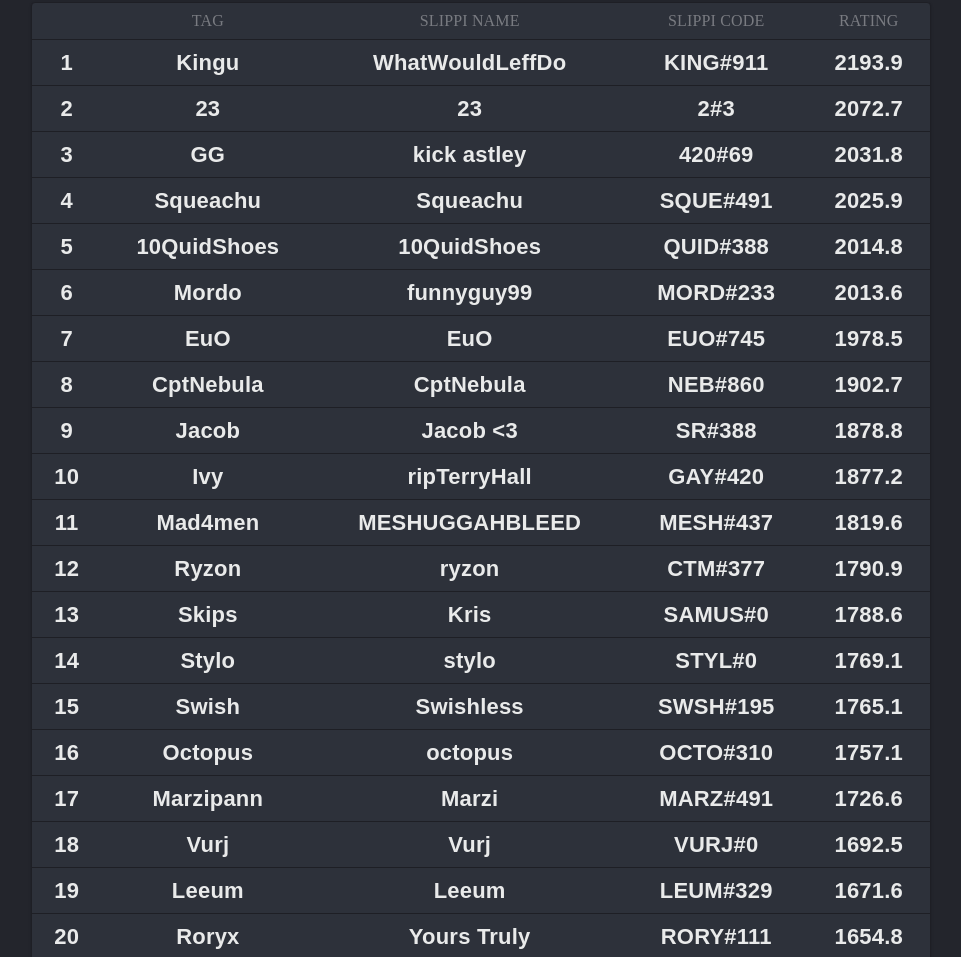
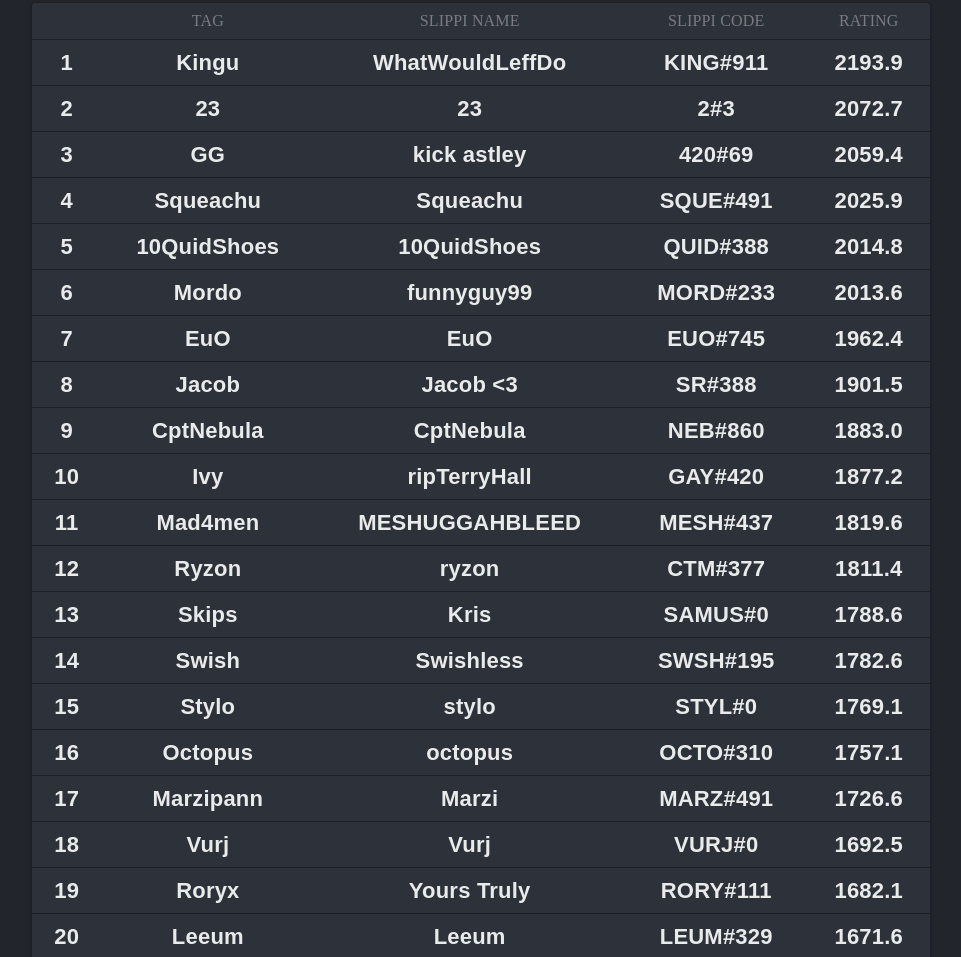
Before and after one commit to Melee-Leaderboards/UK, a plain HTML site: page index.html in a window 1280 px wide. Shown: the part 75-1032 px from the top of the page, without its empty margins (159-1120 px from the left). Drawn offline with Linux system fonts and the light colour scheme; a web font is replaced by a local one.

Commit message:
12/21/2022, 00:04:13

```diff
--- a/index.html
+++ b/index.html
@@ -64,7 +64,7 @@
                 <td class="td1"><p class="bodytext">GG</p></td>
                 <td class="td1"><p class="bodytext">kick astley</p></td>
                 <td class="td1"><p class="bodytext">420#69</p></td>
-                <td class="td1"><p class="bodytext">2031.8</p></td>
+                <td class="td1"><p class="bodytext">2059.4</p></td>
             </tr>
         </tbody>
 
@@ -104,27 +104,27 @@
                 <td class="td1"><p class="bodytext">EuO</p></td>
                 <td class="td1"><p class="bodytext">EuO</p></td>
                 <td class="td1"><p class="bodytext">EUO#745</p></td>
-                <td class="td1"><p class="bodytext">1978.5</p></td>
+                <td class="td1"><p class="bodytext">1962.4</p></td>
             </tr>
         </tbody>
 
         <tbody class="tbody1" style="position: relative;">
             <tr class="tr1">
                 <td class="td1"><p class="bodytext">8</p></td>
-                <td class="td1"><p class="bodytext">CptNebula</p></td>
-                <td class="td1"><p class="bodytext">CptNebula</p></td>
-                <td class="td1"><p class="bodytext">NEB#860</p></td>
-                <td class="td1"><p class="bodytext">1902.7</p></td>
+                <td class="td1"><p class="bodytext">Jacob</p></td>
+                <td class="td1"><p class="bodytext">Jacob &lt;3</p></td>
+                <td class="td1"><p class="bodytext">SR#388</p></td>
+                <td class="td1"><p class="bodytext">1901.5</p></td>
             </tr>
         </tbody>
 
         <tbody class="tbody1" style="position: relative;">
             <tr class="tr1">
                 <td class="td1"><p class="bodytext">9</p></td>
-                <td class="td1"><p class="bodytext">Jacob</p></td>
-                <td class="td1"><p class="bodytext">Jacob &lt;3</p></td>
-                <td class="td1"><p class="bodytext">SR#388</p></td>
-                <td class="td1"><p class="bodytext">1878.8</p></td>
+                <td class="td1"><p class="bodytext">CptNebula</p></td>
+                <td class="td1"><p class="bodytext">CptNebula</p></td>
+                <td class="td1"><p class="bodytext">NEB#860</p></td>
+                <td class="td1"><p class="bodytext">1883.0</p></td>
             </tr>
         </tbody>
 
@@ -154,7 +154,7 @@
                 <td class="td1"><p class="bodytext">Ryzon</p></td>
                 <td class="td1"><p class="bodytext">ryzon</p></td>
                 <td class="td1"><p class="bodytext">CTM#377</p></td>
-                <td class="td1"><p class="bodytext">1790.9</p></td>
+                <td class="td1"><p class="bodytext">1811.4</p></td>
             </tr>
         </tbody>
 
@@ -171,20 +171,20 @@
         <tbody class="tbody1" style="position: relative;">
             <tr class="tr1">
                 <td class="td1"><p class="bodytext">14</p></td>
-                <td class="td1"><p class="bodytext">Stylo</p></td>
-                <td class="td1"><p class="bodytext">stylo</p></td>
-                <td class="td1"><p class="bodytext">STYL#0</p></td>
-                <td class="td1"><p class="bodytext">1769.1</p></td>
+                <td class="td1"><p class="bodytext">Swish</p></td>
+                <td class="td1"><p class="bodytext">Swishless</p></td>
+                <td class="td1"><p class="bodytext">SWSH#195</p></td>
+                <td class="td1"><p class="bodytext">1782.6</p></td>
             </tr>
         </tbody>
 
         <tbody class="tbody1" style="position: relative;">
             <tr class="tr1">
                 <td class="td1"><p class="bodytext">15</p></td>
-                <td class="td1"><p class="bodytext">Swish</p></td>
-                <td class="td1"><p class="bodytext">Swishless</p></td>
-                <td class="td1"><p class="bodytext">SWSH#195</p></td>
-                <td class="td1"><p class="bodytext">1765.1</p></td>
+                <td class="td1"><p class="bodytext">Stylo</p></td>
+                <td class="td1"><p class="bodytext">stylo</p></td>
+                <td class="td1"><p class="bodytext">STYL#0</p></td>
+                <td class="td1"><p class="bodytext">1769.1</p></td>
             </tr>
         </tbody>
 
@@ -221,20 +221,20 @@
         <tbody class="tbody1" style="position: relative;">
             <tr class="tr1">
                 <td class="td1"><p class="bodytext">19</p></td>
-                <td class="td1"><p class="bodytext">Leeum</p></td>
-                <td class="td1"><p class="bodytext">Leeum</p></td>
-                <td class="td1"><p class="bodytext">LEUM#329</p></td>
-                <td class="td1"><p class="bodytext">1671.6</p></td>
+                <td class="td1"><p class="bodytext">Roryx</p></td>
+                <td class="td1"><p class="bodytext">Yours Truly</p></td>
+                <td class="td1"><p class="bodytext">RORY#111</p></td>
+                <td class="td1"><p class="bodytext">1682.1</p></td>
             </tr>
         </tbody>
 
         <tbody class="tbody1" style="position: relative;">
             <tr class="tr1">
                 <td class="td1"><p class="bodytext">20</p></td>
-                <td class="td1"><p class="bodytext">Roryx</p></td>
-                <td class="td1"><p class="bodytext">Yours Truly</p></td>
-                <td class="td1"><p class="bodytext">RORY#111</p></td>
-                <td class="td1"><p class="bodytext">1654.8</p></td>
+                <td class="td1"><p class="bodytext">Leeum</p></td>
+                <td class="td1"><p class="bodytext">Leeum</p></td>
+                <td class="td1"><p class="bodytext">LEUM#329</p></td>
+                <td class="td1"><p class="bodytext">1671.6</p></td>
             </tr>
         </tbody>
 
@@ -311,16 +311,6 @@
         <tbody class="tbody1" style="position: relative;">
             <tr class="tr1">
                 <td class="td1"><p class="bodytext">28</p></td>
-                <td class="td1"><p class="bodytext">Tasty</p></td>
-                <td class="td1"><p class="bodytext">Stu Pickles</p></td>
-                <td class="td1"><p class="bodytext">TAST#469</p></td>
-                <td class="td1"><p class="bodytext">1483.6</p></td>
-            </tr>
-        </tbody>
-
-        <tbody class="tbody1" style="position: relative;">
-            <tr class="tr1">
-                <td class="td1"><p class="bodytext">29</p></td>
                 <td class="td1"><p class="bodytext">Pilot</p></td>
                 <td class="td1"><p class="bodytext">Pilot</p></td>
                 <td class="td1"><p class="bodytext">MJN#268</p></td>
@@ -330,7 +320,7 @@
 
         <tbody class="tbody1" style="position: relative;">
             <tr class="tr1">
-                <td class="td1"><p class="bodytext">30</p></td>
+                <td class="td1"><p class="bodytext">29</p></td>
                 <td class="td1"><p class="bodytext">Planccck</p></td>
                 <td class="td1"><p class="bodytext">chair moistener</p></td>
                 <td class="td1"><p class="bodytext">AA#364</p></td>
@@ -340,11 +330,21 @@
 
         <tbody class="tbody1" style="position: relative;">
             <tr class="tr1">
-                <td class="td1"><p class="bodytext">31</p></td>
+                <td class="td1"><p class="bodytext">30</p></td>
                 <td class="td1"><p class="bodytext">Useth</p></td>
                 <td class="td1"><p class="bodytext">Useth</p></td>
                 <td class="td1"><p class="bodytext">USTH#898</p></td>
                 <td class="td1"><p class="bodytext">1461.4</p></td>
+            </tr>
+        </tbody>
+
+        <tbody class="tbody1" style="position: relative;">
+            <tr class="tr1">
+                <td class="td1"><p class="bodytext">31</p></td>
+                <td class="td1"><p class="bodytext">Tasty</p></td>
+                <td class="td1"><p class="bodytext">Stu Pickles</p></td>
+                <td class="td1"><p class="bodytext">TAST#469</p></td>
+                <td class="td1"><p class="bodytext">1456.9</p></td>
             </tr>
         </tbody>
 
```
